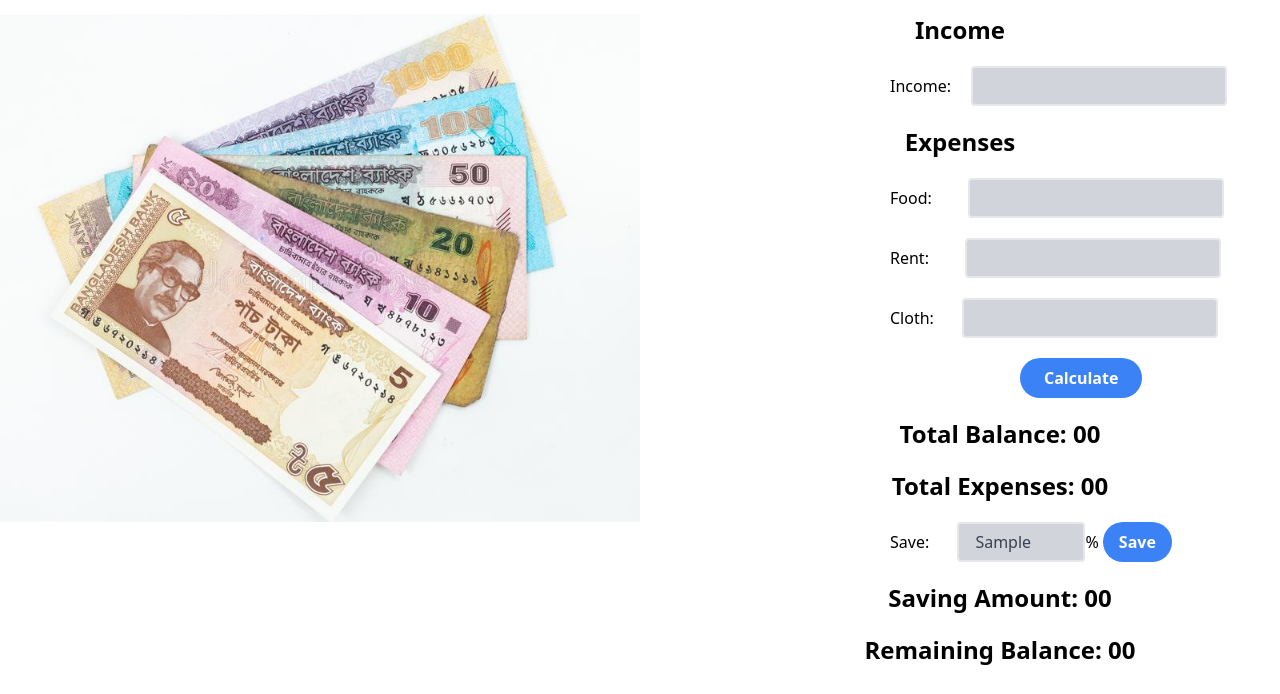
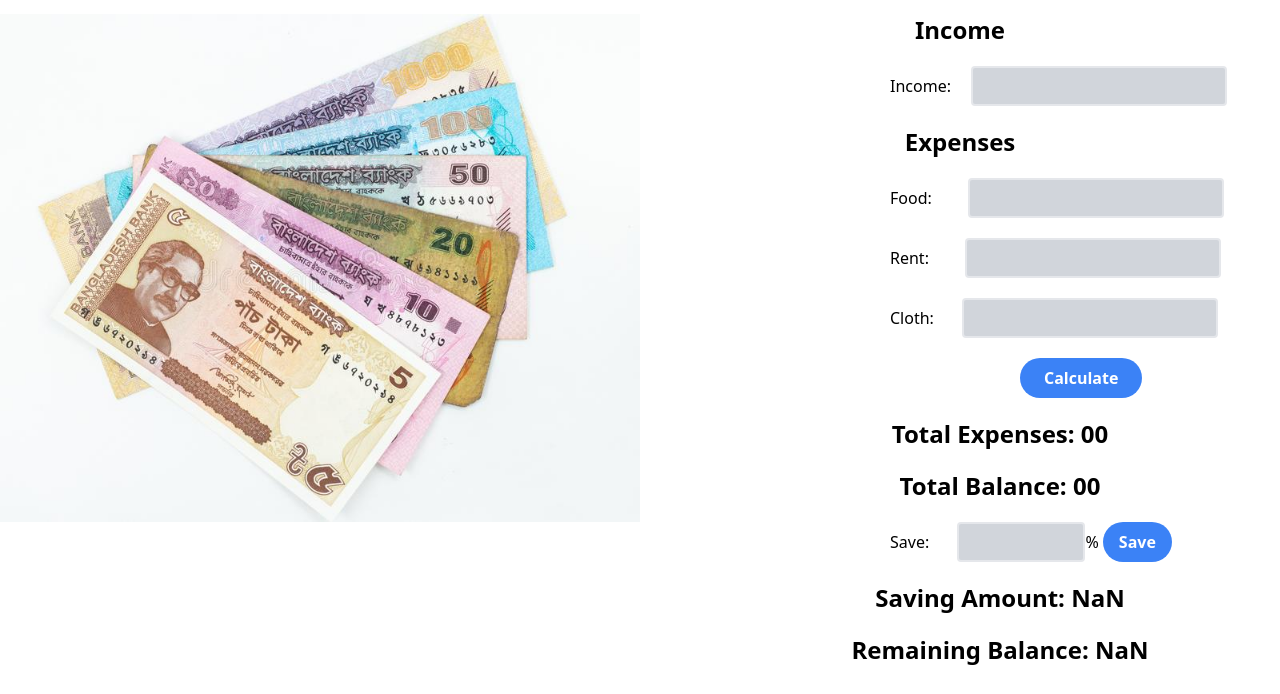
Before and after one commit to rahidhaque/finance-watcher, a plain HTML site: page index.html in a window 1280 px wide. Both pictures are taken after typing "Sample" into the empty fields and a click on the button "Save". Shown: the part 106-800 px from the top of the page. Drawn offline with nearby package versions, Linux system fonts and the light colour scheme.

Commit message:
Done Until Savings Part

```diff
--- a/index.html
+++ b/index.html
@@ -55,20 +55,20 @@
                             Calculate
                         </button>
                     </div>
+                    <h3 class="text-2xl font-semibold text-center mt-5 pl-20">Total Expenses: <span
+                            id="expense-amount">00</span>
+                    </h3>
                     <h3 class="text-2xl font-semibold text-center mt-5 pl-20">Total Balance: <span
                             id="balance-expense-amount">00</span>
-                    </h3>
-                    <h3 class="text-2xl font-semibold text-center mt-5 pl-20">Total Expenses: <span
-                            id="expense-amount">00</span>
                     </h3>
 
                 </div>
                 <div class=" saving-items mt-5">
                     <p class="text-fields pl-20 text-1xl font-medium inline">Save: <input
                             class="bg-gray-300 appearance-none border-2 border-gray-200 rounded lg:w-1/5 py-2 px-4 text-gray-700 leading-tight focus:outline-none focus:bg-gray-400 focus:border-purple-500 ml-6"
-                            id="input-save" type="text">% <button
+                            id="input-saving" type="text">% <button
                             class="bg-blue-500 hover:bg-blue-700 text-white font-bold py-2 px-4 rounded-full"
-                            id="get-saving">
+                            id="btn-saving">
                             Save
                         </button>
                     </p>
--- a/js/app.js
+++ b/js/app.js
@@ -55,3 +55,26 @@ document.getElementById('btn-calculate').addEventListener('click', function (eve
         updateFinanceField('balance-expense-amount', totalBalance);
     }
 })
+
+document.getElementById('btn-saving').addEventListener('click', function () {
+    const getBalance = document.getElementById('balance-expense-amount');
+    const getBalanceAmount = parseFloat(getBalance.innerText);
+
+    const inputSavingsPercentage = document.getElementById('input-saving');
+    const getSavingsPercentage = parseFloat(inputSavingsPercentage.value);
+
+    const getSavings = document.getElementById('saving-amount');
+    const totalSavings = (getBalanceAmount / 100) * getSavingsPercentage;
+
+    const remainingBalance = document.getElementById('balance-saving-amount');
+    const remainingBalanceAmount = getBalanceAmount - totalSavings;
+    if (remainingBalanceAmount < totalSavings) {
+        alert("Savings Amount exceeded than current balance");
+        return false;
+    }
+    else {
+        getSavings.innerText = totalSavings;
+        remainingBalance.innerText = remainingBalanceAmount;
+    }
+    inputSavingsPercentage.value = "";
+})
```
